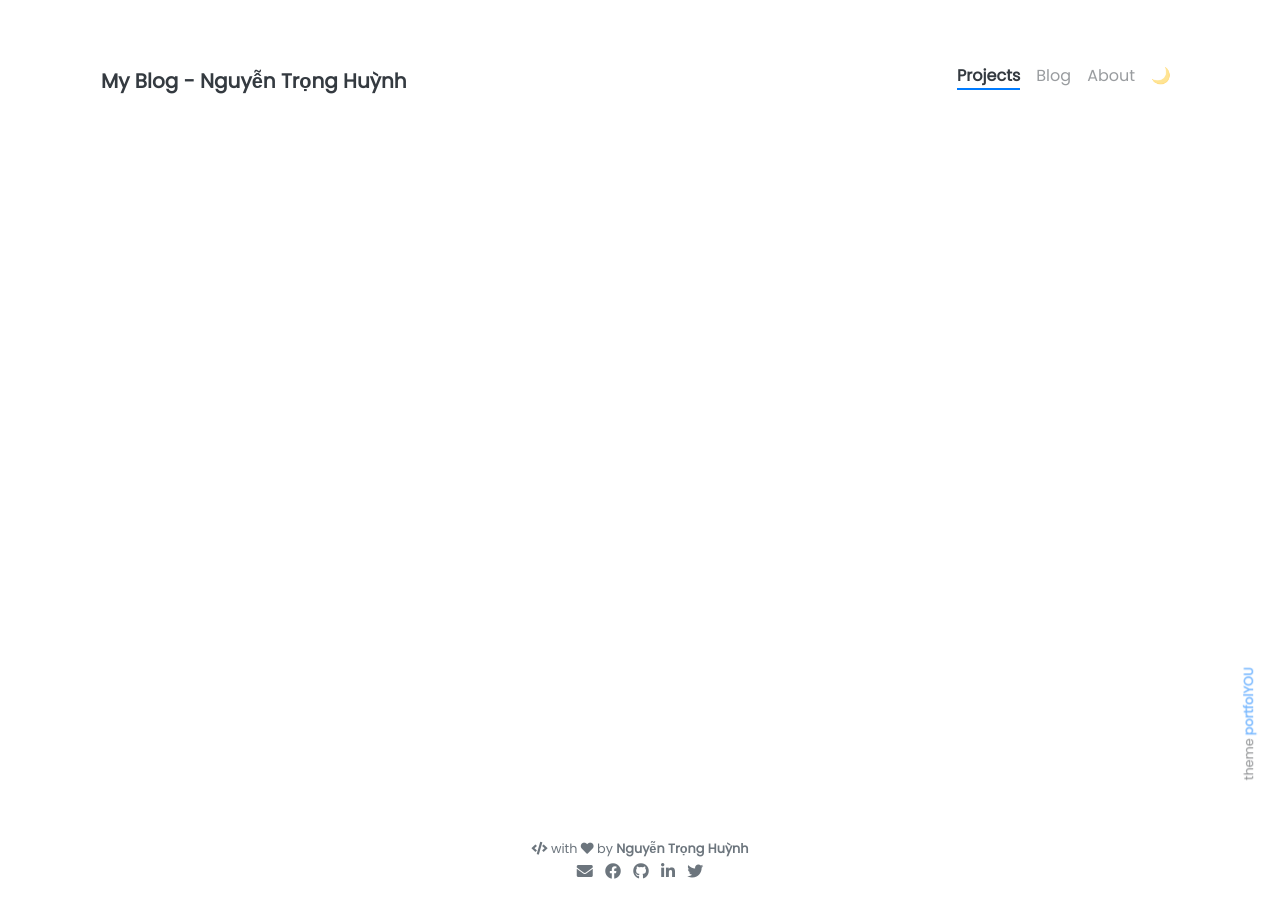
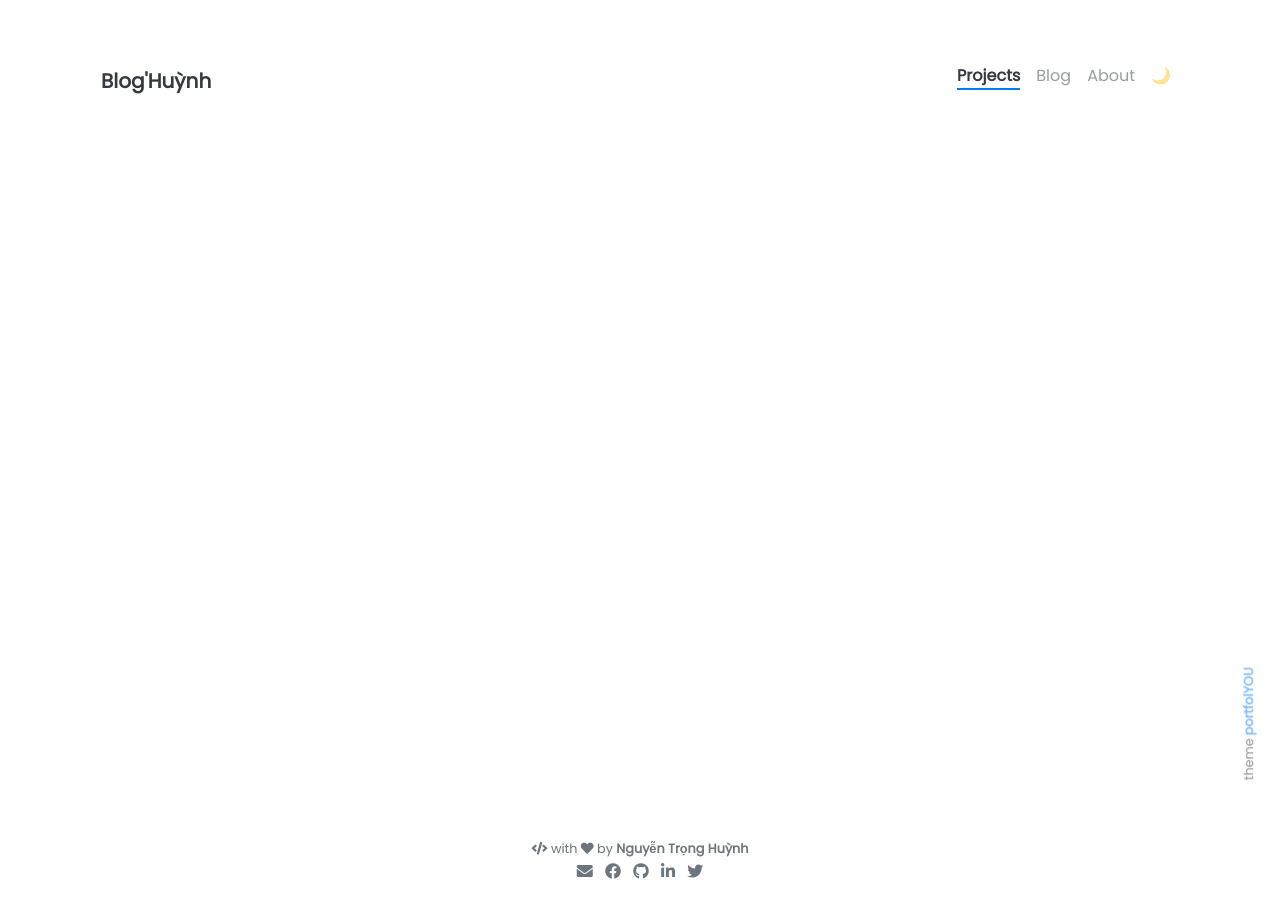
Before and after one commit to khuynhtroc/huynh.blog, a Jekyll site: the page built from _projects/(4) VVG on GitHub.md, in a window 1280 px wide. Built offline with Jekyll 4.4.1, drawn with Linux system fonts in a browser that asks for light colours; nearby versions of some CDN libraries.

Commit message:
Darius: update

```diff
--- a/_config.yml
+++ b/_config.yml
@@ -1,5 +1,5 @@
 ### Site Settings ###
-title               : My Blog - Nguyễn Trọng Huỳnh
+title               : Blog'Huỳnh
 description         : >-
                       I turn coffee :coffee: into code,
                       use tabs over spaces
```
